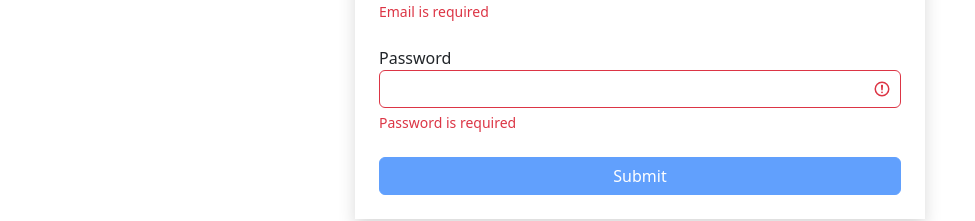
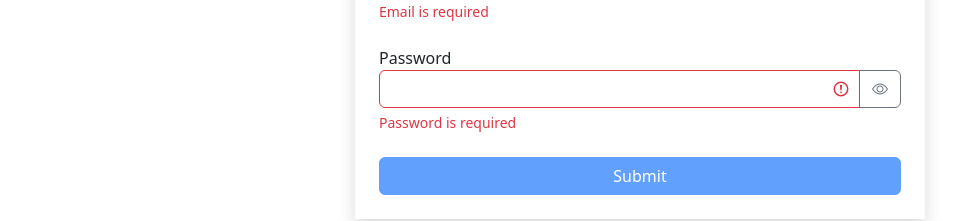
Before and after one commit to AlexAM27/ResultSchool, a React (Create React App) app in the folder React/fast-company/: page /login in a window 1280 px wide. Shown: the part 235-456 px from the top of the page, without its empty margins (0-975 px from the left). Built offline with nearby package versions, Linux system fonts and the light colour scheme.

Commit message:
show password

```diff
--- a/React/fast-company/src/components/textField.jsx
+++ b/React/fast-company/src/components/textField.jsx
@@ -1,22 +1,43 @@
-import React from "react";
+import React, { useState } from "react";
 import PropTypes from "prop-types";
 
 const TextField = ({ label, type, name, value, onChange, error }) => {
+    const [showPassword, setShowPassword] = useState(false);
+
+    const toggleShowPassword = () => {
+        setShowPassword((prevState) => !prevState);
+    };
     const getInputClasses = () => {
         return "form-control" + (error ? " is-invalid" : "");
     };
     return (
         <div className="mb-4">
             <label htmlFor={name}> {label}</label>
+            <div className="input-group has-validation">
                 <input
-                type={type}
+                    type={showPassword ? "text" : type}
                     id={name}
                     name={name}
                     value={value}
                     onChange={onChange}
                     className={getInputClasses()}
                 />
+                {type === "password" && (
+                    <button
+                        className="btn btn-outline-secondary"
+                        type="button"
+                        id="button-addon2"
+                        onClick={toggleShowPassword}
+                    >
+                        <i
+                            className={
+                                "bi bi-eye" + (showPassword ? "-slash" : "")
+                            }
+                        ></i>
+                    </button>
+                )}
                 {error && <div className="invalid-feedback">{error}</div>}
+            </div>
         </div>
     );
 };
```
Lines whose indentation alone changed are shown as unchanged.
